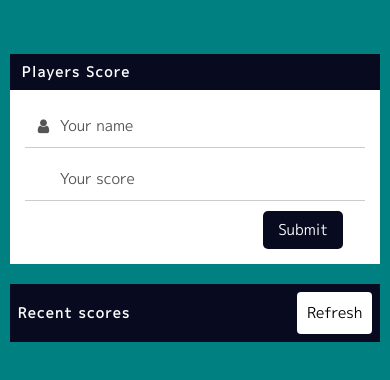
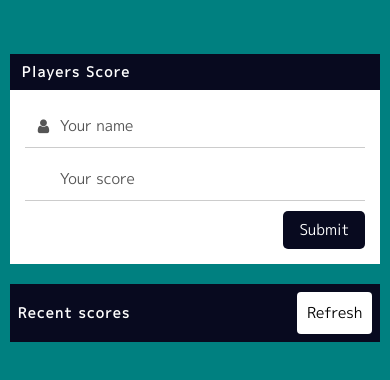
Before and after one commit to abdulhamiid/leaderboard, a website built with webpack: page src/index.html in a window 390 px wide. Shown: the part 66-446 px from the top of the page. Built offline with nearby package versions, Linux system fonts and the light colour scheme; no server answers.

Commit message:
Position the form submit button

```diff
--- a/src/style.css
+++ b/src/style.css
@@ -189,13 +189,12 @@ h1 {
 }
 
 #form button[type="submit"] {
-  padding: 15px 20px;
-  width: 150px;
+  display: flex;
+  margin-left: auto;
+  padding: 15px 25px;
   font-size: 18px;
   margin-top: 20px;
   box-sizing: border-box;
-  position: relative;
-  margin-left: 70%;
   background-color: #080a1f;
   color: #fff;
 }
@@ -286,9 +285,9 @@ ul {
   }
 
   #form button[type="submit"] {
-    padding: 8px 4px;
-    width: 80px;
-    position: relative;
+    padding: 8px 16px;
+    display: flex;
+    margin-left: auto;
     margin-top: 0;
     border-radius: 5px;
     font-size: 15px;
```
